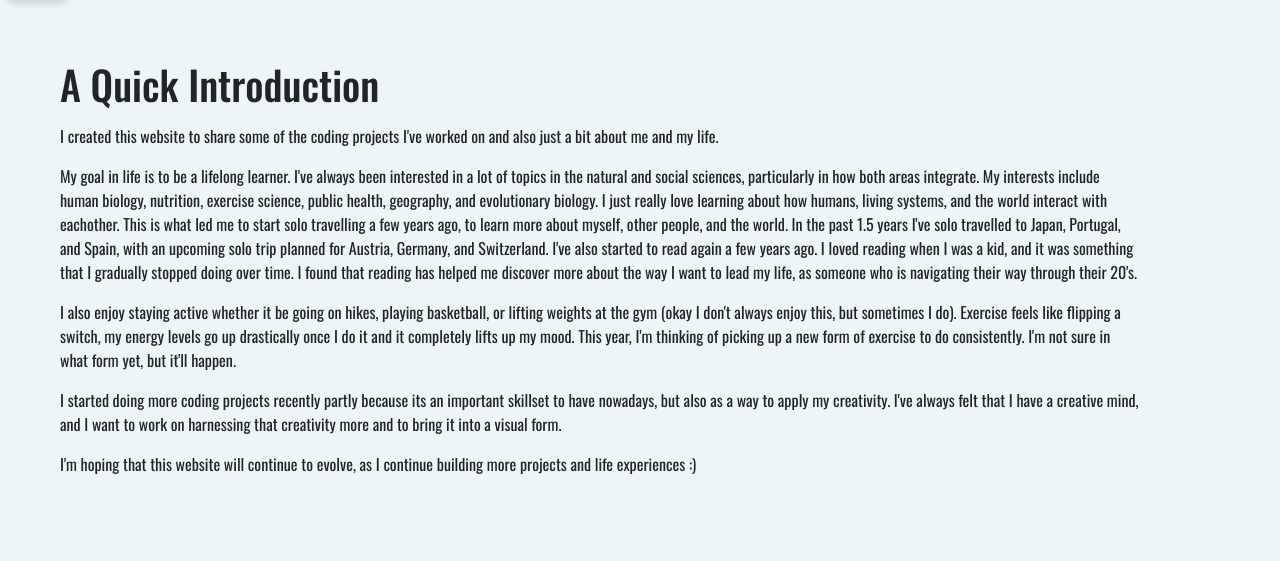
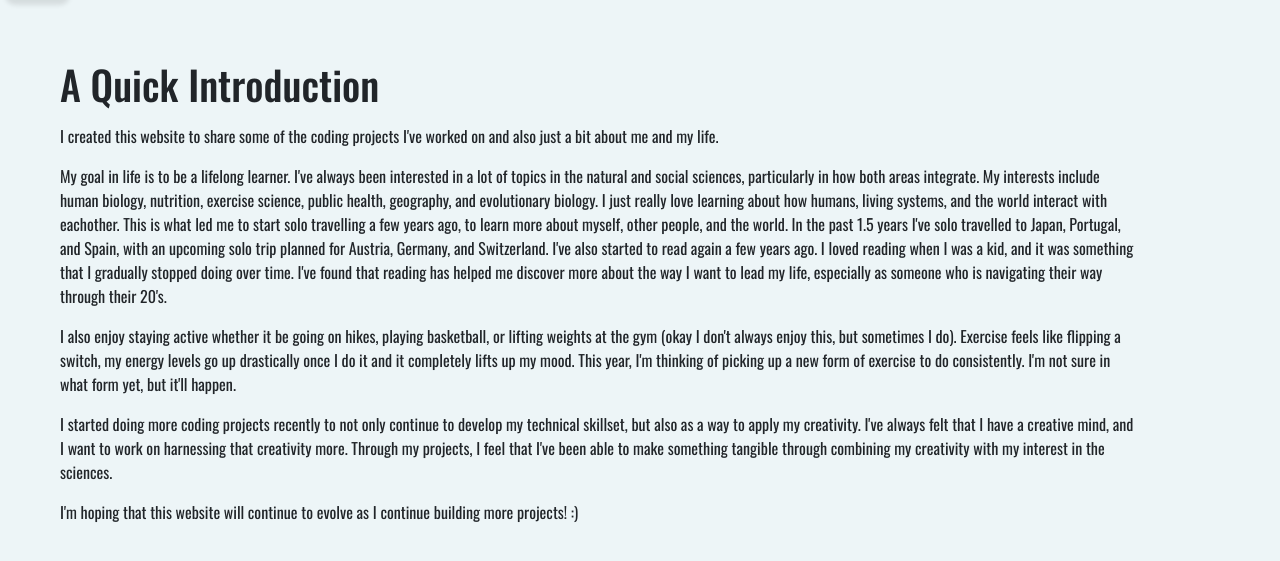
Before and after one commit to tiffanyng23/personal-website, a Flask app: page /about in a window 1280 px wide. Shown: the part 52-613 px from the top of the page. Run offline with Flask 3, Linux system fonts and the light colour scheme; some libraries are stand-ins or nearby versions.

Commit message:
revised text

```diff
--- a/templates/about.html
+++ b/templates/about.html
@@ -12,18 +12,20 @@
         This is what led me to start solo travelling a few years ago, to learn more about myself, other people, and the world. In the past 1.5 years I've solo travelled to Japan, Portugal, and Spain, with an upcoming solo trip planned for Austria,
         Germany, and Switzerland. I've also started to read again a few years ago. I loved reading when I was a kid, and it was something that
         I gradually stopped doing over time.
-        I found that reading has helped me discover more about the way I want to lead my life, as someone who is navigating their way through their 20's.
+        I've found that reading has helped me discover more about the way I want to lead my life, especially as someone who is navigating their way through their 20's.
     </p>
     <p> I also enjoy staying active whether it be going on hikes, playing basketball, or lifting weights at the gym (okay I don't always enjoy this, but sometimes I do).
         Exercise feels like flipping a switch, my energy levels go up drastically once I do it and it completely lifts up my mood.
         This year, I'm thinking of picking up a new form of exercise to do consistently. I'm not sure in what form yet, but it'll happen.
     </p>
     <p>
-        I started doing more coding projects recently partly because its an important skillset to have nowadays,
-        but also as a way to apply my creativity. I've always felt that I have a creative mind, and I want to work on harnessing that creativity more and to bring it into a visual form.
+        I started doing more coding projects recently to not only continue to develop my technical skillset, but also as a way to apply my creativity.
+        I've always felt that I have a creative mind, and I want to work on harnessing that creativity more.
+        Through my projects, I feel that I've been able to make something tangible through combining my creativity with my interest in the sciences.
+
     </p>
     <p>
-        I'm hoping that this website will continue to evolve, as I continue building more projects and life experiences :)
+        I'm hoping that this website will continue to evolve as I continue building more projects! :)
     </p>
 </div>
 {% endblock body %}
--- a/templates/contact.html
+++ b/templates/contact.html
@@ -3,7 +3,7 @@
 {% block title %} Contact {% endblock title %}
 
 {% block body %}
-<h3 class="mt-4">Feel free to contact me if you are interested in connecting! :)</h3>
+<h3 class="mt-4">Feel free to contact me if you are interested in connecting!</h3>
 <div class="form-container mt-3">
     <form action="/contact" method="POST">
         <div class="meta-email">
```
